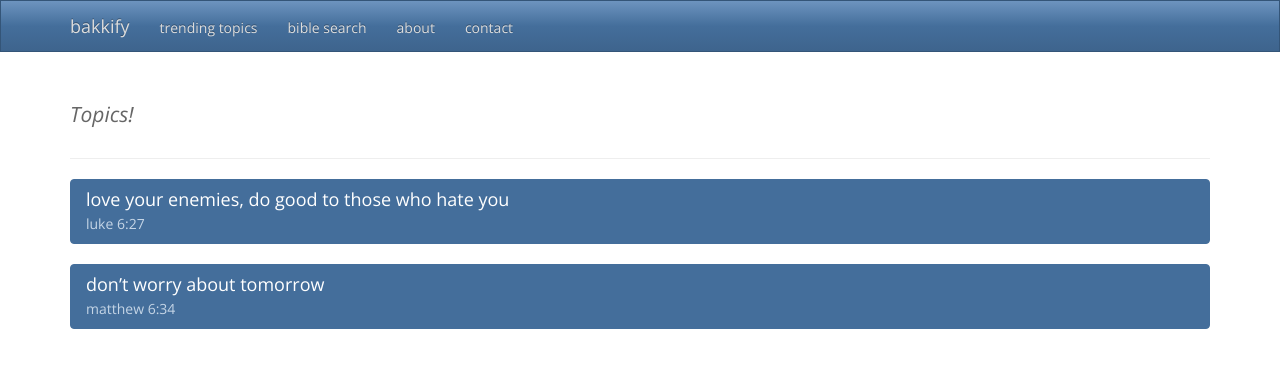
After one commit to telvis07/habakkuk, a Django app: page /topics/ in a window 1280 px wide. The commit adds this page. Shown: the top 368 px of the page. Run offline with Django 3.2, Linux system fonts and the light colour scheme; some libraries are stand-ins or nearby versions.

Commit message:
start js for topics app. add code coverage for javascript

```diff
--- a/habakkuk/urls.py
+++ b/habakkuk/urls.py
@@ -11,7 +11,8 @@ urlpatterns = patterns('',
     url(r'^admin/', include(admin.site.urls)),
     url(r'clusters/$', 'web.views.clusters'),
     url(r'about/$', 'web.views.about'),
-    url(r'^biblestudy/', include('web.urls')),
+    url(r'^biblestudy/', 'web.views.biblestudy'),
+    url(r'^topics/', 'web.views.topics'),
     url(r'^$', RedirectView.as_view(url='/biblestudy/', permanent=True), name='index'),
 )
 
--- /dev/null
+++ b/web/static/topics/partials/topics-content.html
@@ -0,0 +1,7 @@
+
+<div class="list-group"  ng-repeat="topic in results.topics">
+  <a href="{{ topic.search_url }}" class="list-group-item active">
+    <h4 class="list-group-item-heading">{{ topic.es_phrase }}</h4>
+    <p class="list-group-item-text">{{ topic.bibleverse }}</p>
+  </a>
+</div>
--- /dev/null
+++ b/web/static/topics/topics.js
@@ -0,0 +1,9 @@
+/**
+ * Created by telvis on 11/3/14.
+ */
+function TopicCtrl($window, $scope, $log){
+    $scope.results = $window.HK.results;
+}
+
+var topicModule = angular.module("topicApp", []);
+topicModule.controller("TopicCtrl", TopicCtrl);
--- a/web/templates/base.html
+++ b/web/templates/base.html
@@ -30,10 +30,10 @@
         </div>
         <div class="collapse navbar-collapse">
           <ul class="nav navbar-nav">
-            <li><a href="/biblestudy/">Bible Study</a></li>
-            <!-- <li><a href="/clusters/">Clusters</a></li> -->
-            <li><a href="/about/">About</a></li>
-            <li><a href="mailto:me@technicalelvis.com?Subject=User%20feedback" target="_top">Contact</a>
+            <li><a href="/topics/">trending topics</a></li>
+            <li><a href="/biblestudy/">bible search</a></li>
+            <li><a href="/about/">about</a></li>
+            <li><a href="mailto:me@technicalelvis.com?Subject=User%20feedback" target="_top">contact</a>
           </ul>
         </div><!--/.nav-collapse -->
       </div>
--- /dev/null
+++ b/web/templates/topics.html
@@ -0,0 +1,46 @@
+{% extends "base.html" %}
+{% block head %}
+    <link href="{{ STATIC_URL }}biblestudy/biblestudy.css" rel="stylesheet">
+    <script src="{{ STATIC_URL }}vendor/angular/angular.min.js"></script>
+
+    <script type="text/javascript">
+        var HK = {}
+        HK.results = {
+            'count': 5,
+            'topics' : [
+                {
+                    "es_phrase": "love your enemies, do good to those who hate you",
+                    "bibleverse": "luke 6:27",
+                    "search_url" : "http://localhost:8000/biblestudy/?search=enemies+good"
+                },
+                {
+                    "es_phrase": "don\u2019t worry about tomorrow",
+                    "bibleverse" : "matthew 6:34",
+                    "search_url" : "http://localhost:8000/biblestudy/?search=worry+tomorrow"
+                }
+            ]
+        };
+    </script>
+    <script src="{{ STATIC_URL }}topics/topics.js"></script>
+{% endblock %}
+
+{% block content %}
+    <div ng-app='topicApp'>
+        <div ng-controller="TopicCtrl">
+            {{ block.super }}
+        </div>
+    </div>
+{% endblock content %}
+
+
+{% block help %}
+    <em>Topics!</em>
+{% endblock help %}
+
+
+{%  block body_content %}
+    <!-- body_content -->
+    <ng-include
+            src="'{{ STATIC_URL }}topics/partials/topics-content.html'">
+    </ng-include>
+{%  endblock body_content %}
--- a/web/views.py
+++ b/web/views.py
@@ -15,8 +15,14 @@ DEFAULT_RANGE=7
 logger = logging.getLogger(__name__)
 query_logger = logging.getLogger('query_logger')
 
+
 def about(request, template="about.html"):
     return render(request, template, {})
+
+
+def topics(request, template="topics.html"):
+    return render(request, template, {})
+
 
 def biblestudy(request, template="biblestudy.html", live_hack=False):
     context = {}
```
Also changed, not shown: karma.conf.js (+27 -23 lines), web/static/biblestudy/biblestudy-spec.js (+0 -11 lines), web/static/topics/topic-spec.js (added, +20 -0 lines), web/urls.py (+6 -5 lines), README.md, 2 other files.
